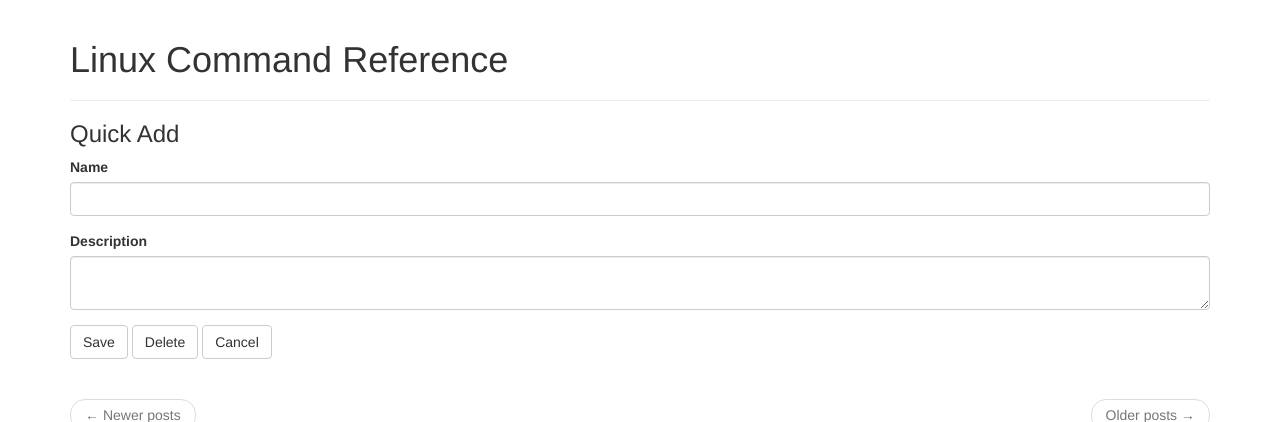
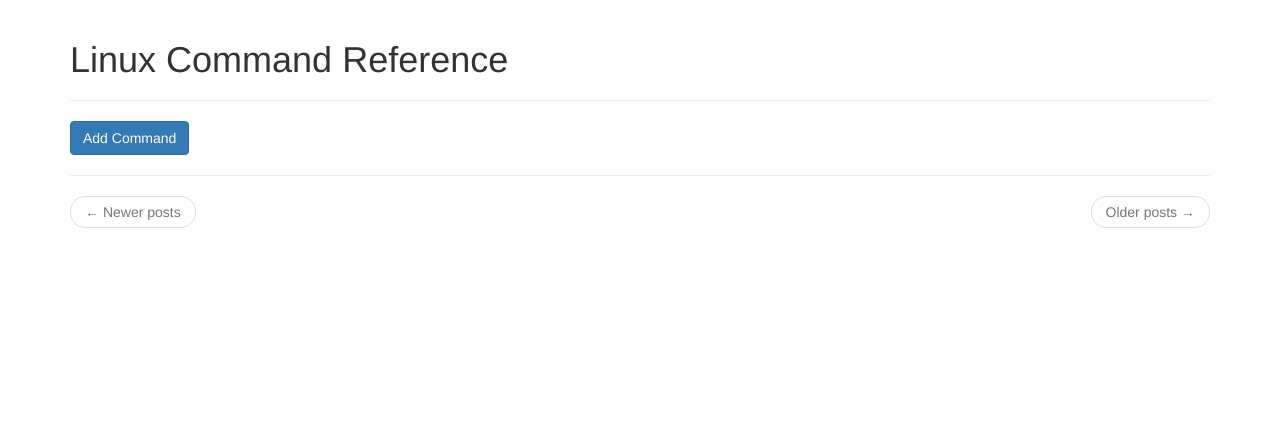
Before and after one commit to ItsRhetorical/HomeFlask, a Flask app: page /linux_commands in a window 1280 px wide. Shown: the part 52-474 px from the top of the page. Run offline with Flask 2, Linux system fonts and the light colour scheme; data that the repository does not hold is empty; some libraries are stand-ins or nearby versions.

Commit message:
Linux_commands\add route and separate page

```diff
--- a/app/routes.py
+++ b/app/routes.py
@@ -83,7 +83,6 @@ def reset_password(token):
 
 @app.route('/linux_commands', methods=['GET','POST'])
 def linux_commands():
-    form = LinuxCommandForm()
 
     page = request.args.get('page', 1, type=int)
 
@@ -94,6 +93,12 @@ def linux_commands():
     prev_url = url_for('index', page=commands.prev_num) \
         if commands.has_prev else None
 
+    return render_template("linux_commands.html", title='Linux Commands',commands=commands.items,next_url=next_url, prev_url=prev_url)
+
+@app.route('/linux_commands/add', methods=['GET','POST'])
+def add_linux_commands():
+    form = LinuxCommandForm()
+
     if form.validate_on_submit():
         command = LinuxCommand(name=form.name.data, description=form.description.data)
         db.session.add(command)
@@ -101,7 +106,7 @@ def linux_commands():
         flash('Your post is now live!')
         return redirect(url_for('linux_commands'))
 
-    return render_template("linux_commands.html", title='Linux Commands',form=form,commands=commands.items,next_url=next_url, prev_url=prev_url)
+    return render_template("edit_linux_command.html", title='Linux Commands',form=form)
 
 @app.route('/linux_command/edit/<id>',methods=['GET','POST'])
 def edit_linux_command(id):
--- a/app/templates/edit_linux_command.html
+++ b/app/templates/edit_linux_command.html
@@ -2,7 +2,11 @@
 {% import 'bootstrap/wtf.html' as wtf %}
 
 {% block app_content %}
+    {% if command %}
     <h1>Edit Command</h1>
+    {% else %}
+    <h1>Add Command</h1>
+    {% endif %}
     <div class="row">
         <div class="col-md-4">
             {{ wtf.quick_form(form) }}
--- a/app/templates/linux_commands.html
+++ b/app/templates/linux_commands.html
@@ -3,12 +3,10 @@
 
 {% block app_content %}
     <h1>Linux Command Reference</h1>
-    {% if form %}
     <hr/>
-    <h3>Quick Add</h3>
-    {{ wtf.quick_form(form) }}
-    <br>
-    {% endif %}
+    <a class="btn btn-primary" href="{{url_for('add_linux_commands')}}">Add Command</a>
+<br/>
+<hr/>
     {% for command in commands %}
         {% include '_command.html' %}
     {% endfor %}
```
Also changed, not shown: app.db.
